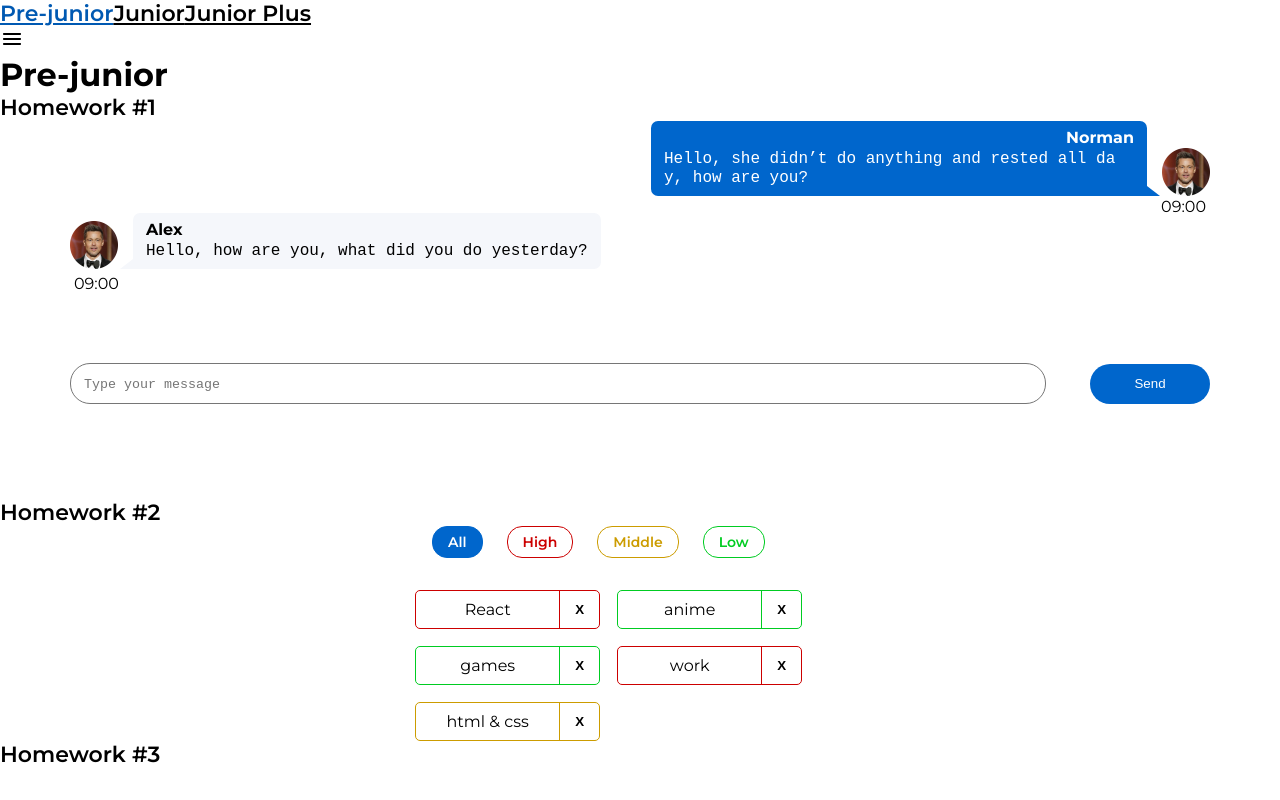
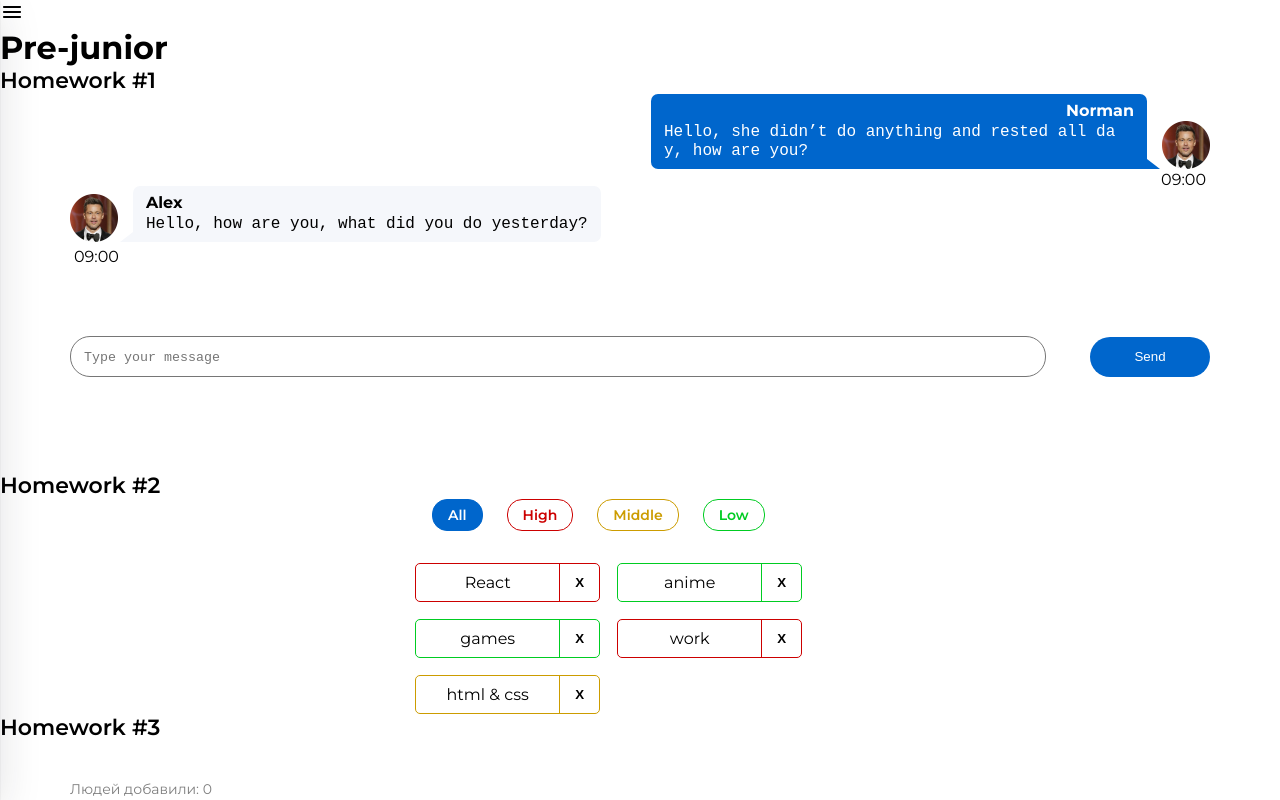
Before and after one commit to IJTINK7/hws-from-ignat, a React (Create React App) app: page /#/pre-junior in a window 1280 px wide. Shown: the top 800 px of the page. Built offline with nearby package versions, Linux system fonts and the light colour scheme.

Commit message:
Changing sidebar style

```diff
--- a/src/s2-homeworks/hw05/sidebar/Sidebar.module.css
+++ b/src/s2-homeworks/hw05/sidebar/Sidebar.module.css
@@ -1,17 +1,20 @@
 .sidebar {
-}
-
-.sidebar.open {
-    position: absolute;
+    position: fixed;
     z-index: 2;
     width: 317px;
     height: 100%;
-    left: 233px;
+    left: 0;
     top: 0;
+    transform: translateX(-100%);
 
     background: #FFFFFF;
     box-shadow: 0 10px 40px rgba(29, 33, 38, 0.13), 0 1px 2px rgba(29, 33, 38, 0.1);
     border-radius: 0;
+    transition: 0.35s ease-in;
+}
+
+.sidebar.open {
+    transform: translateX(0%);
 }
 
 .background {
```
